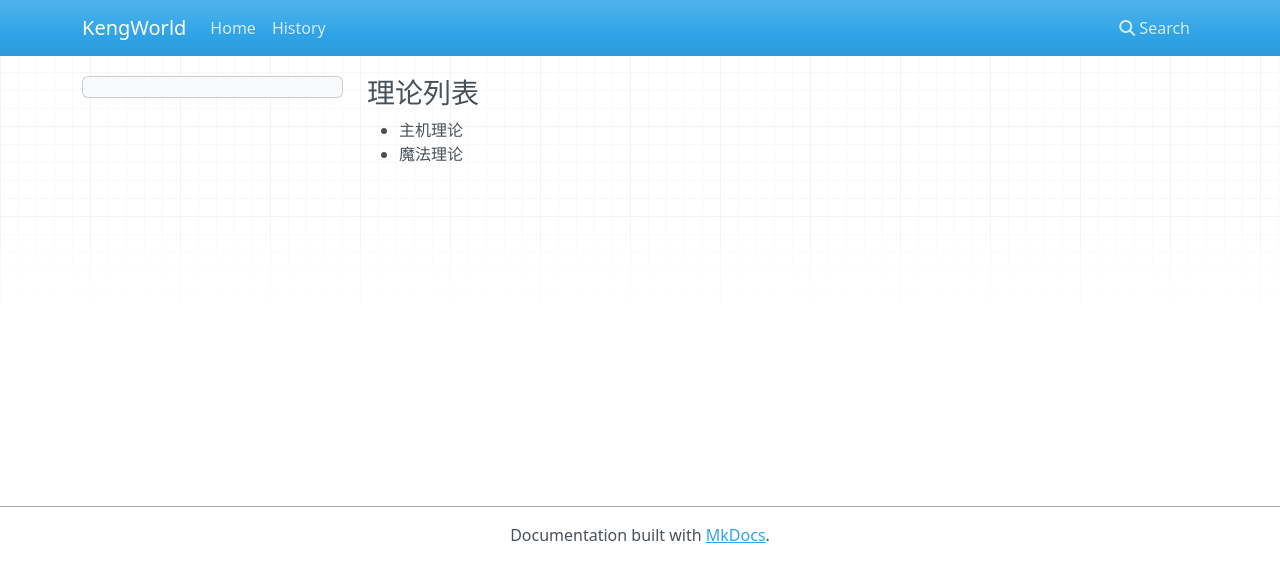
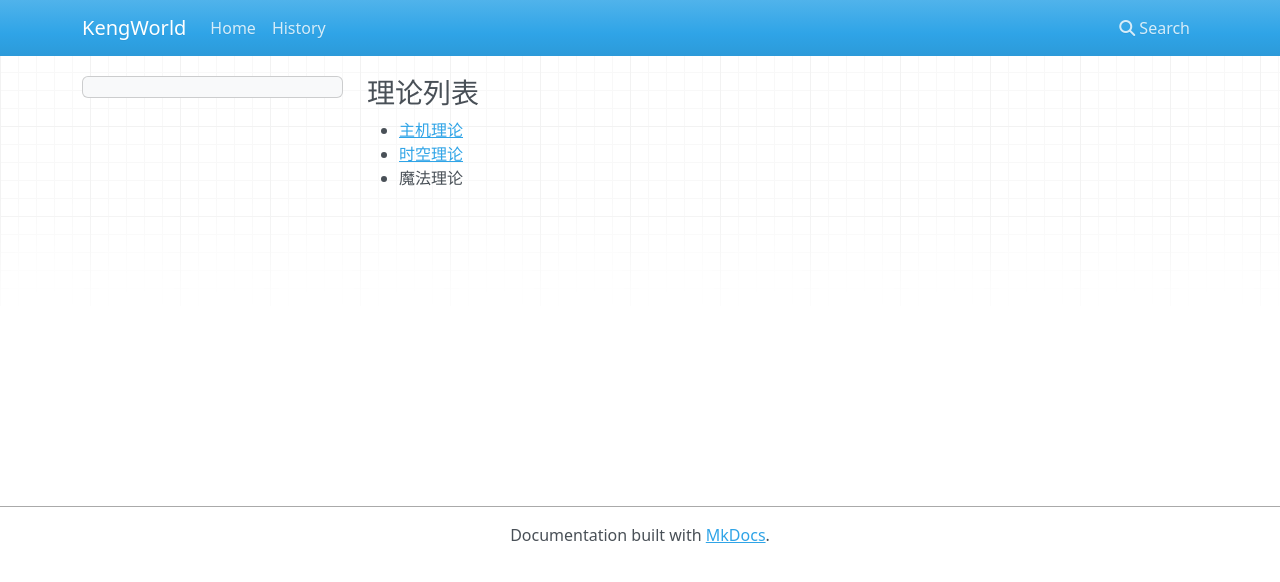
Before and after one commit to keng-world/KengWorld, an MkDocs documentation site: the page built from docs/theory/theoryIndex.md, in a window 1280 px wide. Shown: the top 582 px of the page. Built offline with MkDocs 1.6.1, drawn with Linux system fonts in a browser that asks for light colours; nearby versions of some CDN libraries.

Commit message:
Update theoryIndex.md

```diff
--- a/docs/theory/theoryIndex.md
+++ b/docs/theory/theoryIndex.md
@@ -1,4 +1,5 @@
 ### 理论列表
 
-- 主机理论
+- [主机理论](./theory1)
+- [时空理论](./theory2)
 - 魔法理论
```
